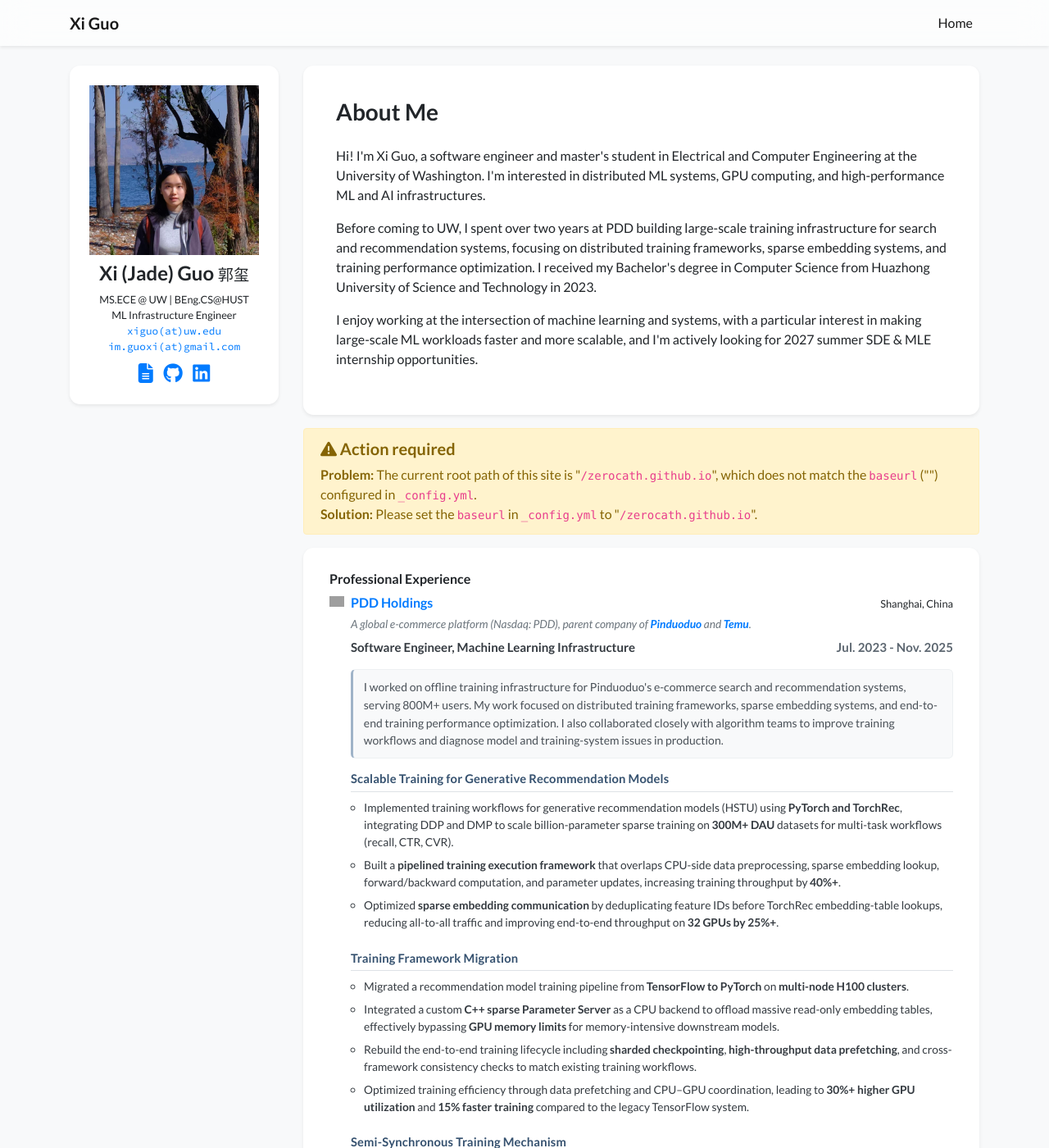
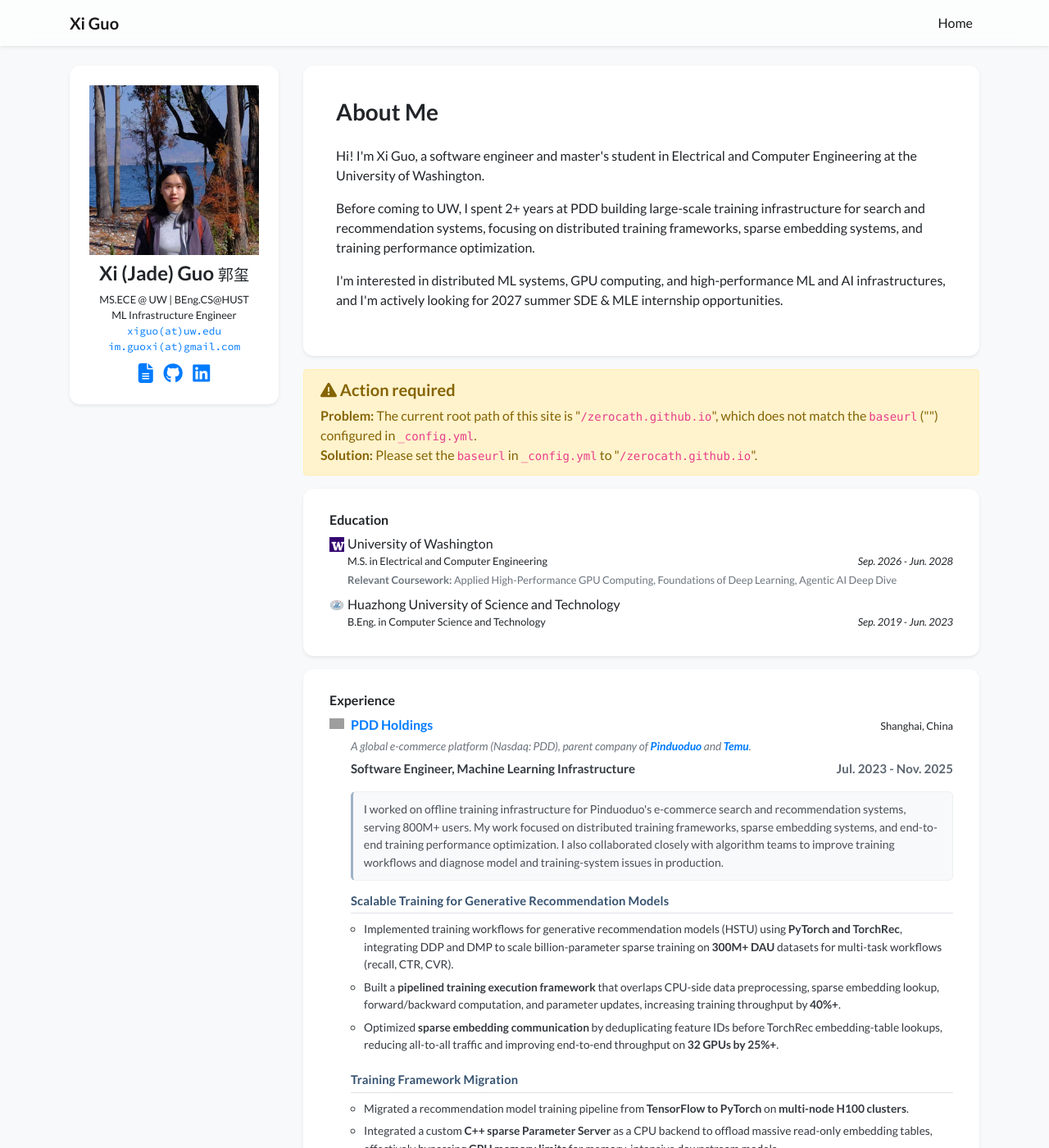
Before and after one commit to zerocath/zerocath.github.io, a Jekyll site: the page built from index.html, in a window 1280 px wide and 1400 px high. Shown: the whole window at 82% size. Built offline with Jekyll 4.4.1, drawn with Linux system fonts in a browser that asks for light colours; nearby versions of some CDN libraries; a style sheet for code colours, icons or effects is not loaded; some of the changed text lies outside the part shown; grey boxes are pictures that could not be loaded.

Commit message:
update experiences

```diff
--- a/_data/profile.yml
+++ b/_data/profile.yml
@@ -21,14 +21,13 @@
 short_bio_text_justify: false
 short_bio: >-
   <p>
-   Hi! I'm Xi Guo, a software engineer and master's student in Electrical and Computer Engineering at the University of Washington. I'm interested in distributed ML systems, GPU computing, and high-performance ML and AI infrastructures.
+   Hi! I'm Xi Guo, a software engineer and master's student in Electrical and Computer Engineering at the University of Washington.
   </p>
   <p>
-   Before coming to UW, I spent over two years at PDD building large-scale training infrastructure for search and recommendation systems, focusing on distributed training frameworks, sparse embedding systems, and training performance optimization.
-   I received my Bachelor's degree in Computer Science from Huazhong University of Science and Technology in 2023.
+   Before coming to UW, I spent 2+ years at PDD building large-scale training infrastructure for search and recommendation systems, focusing on distributed training frameworks, sparse embedding systems, and training performance optimization.
   </p>
   <p>
-   I enjoy working at the intersection of machine learning and systems, with a particular interest in making large-scale ML workloads faster and more scalable, and I'm actively looking for 2027 summer SDE & MLE internship opportunities.
+   I'm interested in distributed ML systems, GPU computing, and high-performance ML and AI infrastructures, and I'm actively looking for 2027 summer SDE & MLE internship opportunities.
 
 portrait_url: /assets/images/photos/gx.jpg
 # portrait_caption: >-
@@ -125,6 +124,20 @@
   - Built and maintained <strong>Helm-based deployment workflows</strong> for <strong>Kubernetes</strong> services and training jobs, including chart validation, environment configuration, and release deployment.
   - Integrated <strong>pretrained models and training pipelines</strong> into the platform, implementing model configuration validation
     and supporting model artifact management with <strong>object storage</strong>.
+
+- name: Pivot Studio
+  company_url: https://github.com/Pivot-Studio
+  company_description: >-
+    A student-led technology organization building digital products and services for the university community.
+  location: Wuhan, Hubei, China · Hybrid
+  position: Back End Developer · Part-time
+  logo: /assets/images/badges/pivot.png
+  date: Oct. 2021 - Apr. 2022
+  summary:
+  - Developed and maintained backend services for <a href="https://husthole.org/" target="_blank" rel="noopener noreferrer"><strong>1037 Tree Hollow</strong></a>, an anonymous campus social platform serving thousands of students at Huazhong University of Science and Technology.
+  highlights:
+  - Built backend features and REST APIs using <strong>Go and MySQL</strong>.
+  - Supported ongoing service maintenance and refactoring to keep the platform reliable and maintainable.
 # awards:
 # - name: Award Name 2
 #   date: 2024
--- a/_includes/widgets/experience_card.html
+++ b/_includes/widgets/experience_card.html
@@ -3,7 +3,7 @@
         <div class="card experience-card border-0 shadow-sm bg-white">
             <div class="card-body p-3 p-md-4">
                 <div class="mx-0 mx-md-2 my-1">
-                    <h6>Professional Experience</h6>
+                    <h6>Experience</h6>
                     <ul class="list-unstyled mb-0">
                         {% for item in site.data.profile.experience %}
                         <li class="media experience-entry {% unless forloop.last %}border-bottom pb-4 mb-4{% endunless %}">
--- a/index.html
+++ b/index.html
@@ -16,12 +16,12 @@
         {% include widgets/debug_repo_name.html %}
         {% include widgets/debug_url.html %}
 
+{% if site.data.display.homepage.show_education and site.data.profile.education %}
+    {% include widgets/education_card.html %}
+{% endif %}
+
 {% if site.data.display.homepage.show_experience and site.data.profile.experience %}
     {% include widgets/experience_card.html %}
-{% endif %}
-
-{% if site.data.display.homepage.show_education and site.data.profile.education %}
-    {% include widgets/education_card.html %}
 {% endif %}
 
         {% if site.data.display.homepage.show_awards and site.data.profile.awards %}
```
Also changed, not shown: index_layout2.html (+4 -4 lines), assets/images/badges/pivot.png (added).
